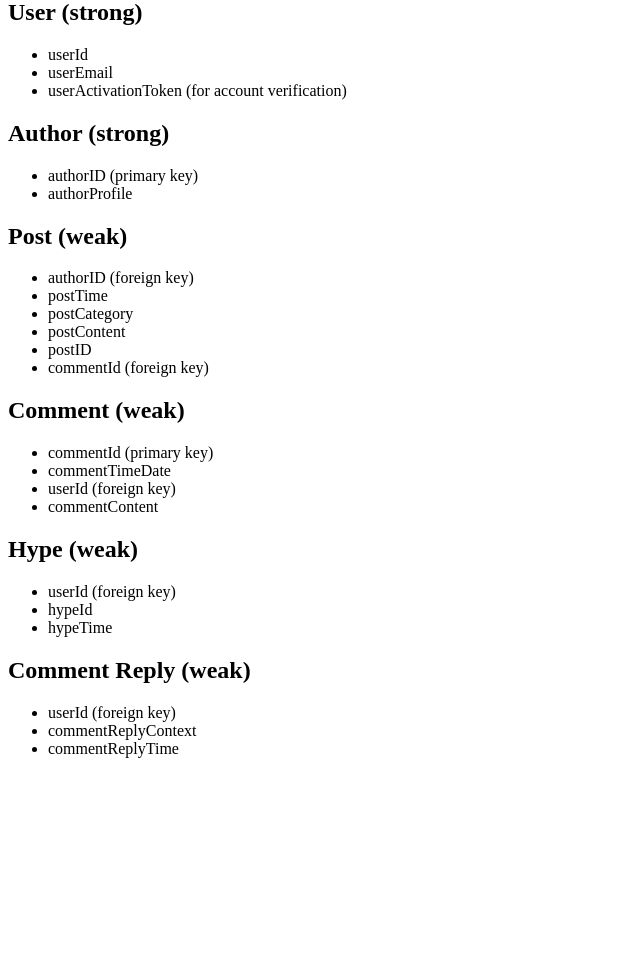
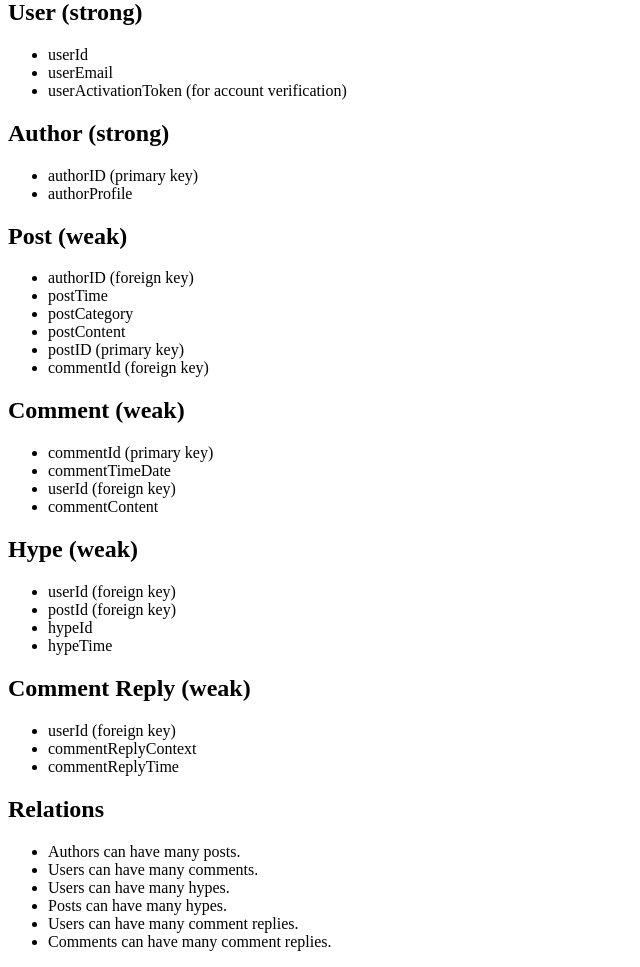
Before and after one commit to G-Cordova/data-design, a PHP site: page / in a window 1280 px wide. Shown: the part 2056-3023 px from the top of the page, without its empty margins (0-640 px from the left). Before the commit the page ends 2814 px from the top, so only its background shows below. Run offline with PHP 8.4, Linux system fonts and the light colour scheme.

Commit message:
added relations

```diff
--- a/index.php
+++ b/index.php
@@ -75,7 +75,7 @@
 				<li>postTime</li>
 				<li>postCategory</li>
 				<li>postContent</li>
-				<li>postID</li>
+				<li>postID (primary key)</li>
 				<li>commentId (foreign key)</li>
 			</ul>
 			<h2>Comment (weak)</h2>
@@ -88,6 +88,7 @@
 			<h2>Hype (weak)</h2>
 			<ul>
 				<li>userId (foreign key)</li>
+				<li>postId (foreign key)</li>
 				<li>hypeId</li>
 				<li>hypeTime</li>
 			</ul>
@@ -98,4 +99,15 @@
 				<li>commentReplyTime</li>
 			</ul>
 		</div>
+		<div>
+			<h2>Relations</h2>
+			<ul>
+				<li>Authors can have many posts.</li>
+				<li>Users can have many comments.</li>
+				<li>Users can have many hypes.</li>
+				<li>Posts can have many hypes.</li>
+				<li>Users can have many comment replies.</li>
+				<li>Comments can have many comment replies.</li>
+			</ul>
+		</div>
 </html>
```
